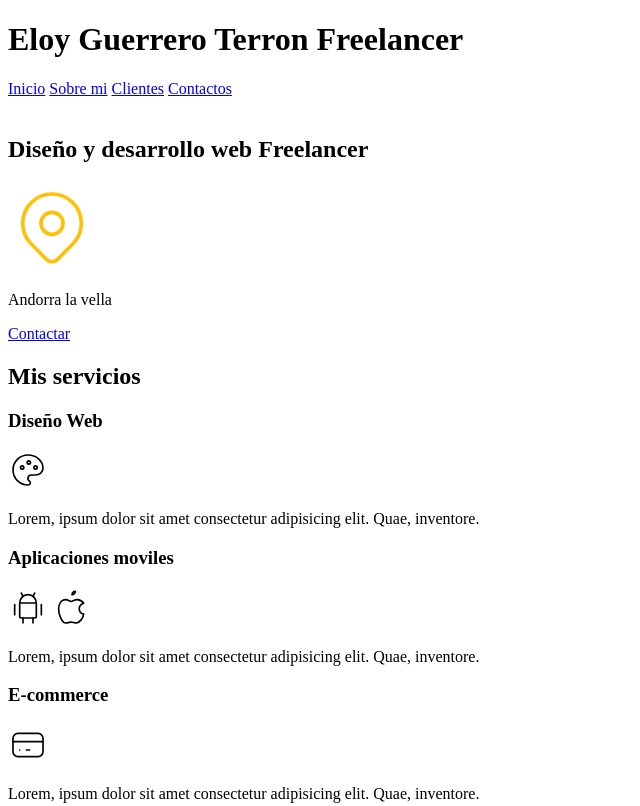
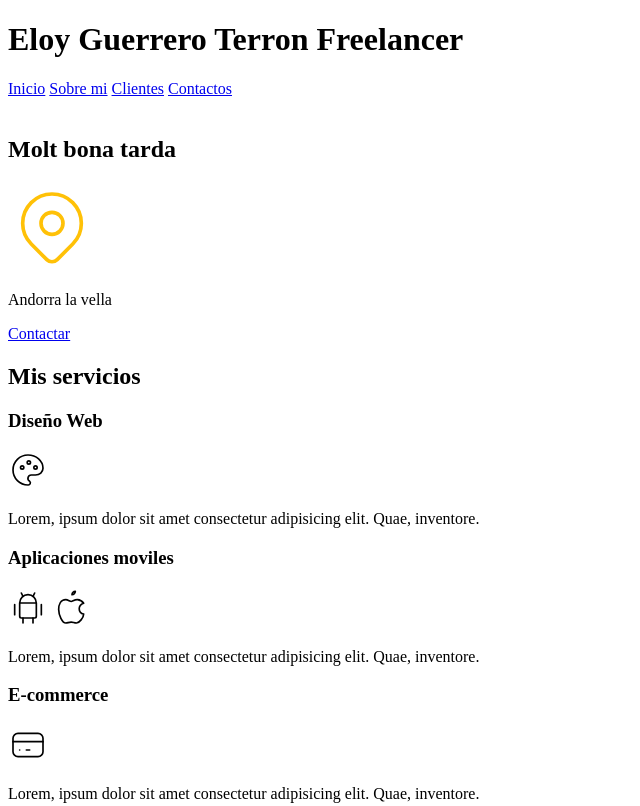
Before and after one commit to bantch222-png/ProjecteTSDP1, a plain HTML site: page index.html in a window 1280 px wide. Shown: the top 806 px of the page, without its empty margins (0-640 px from the left). Drawn offline with Linux system fonts and the light colour scheme.

Commit message:
Cambiar el titol a: Molt bona tarda

```diff
--- a/index.html
+++ b/index.html
@@ -20,7 +20,7 @@
     <img src="img/hero.jpg" alt="">
 
     <section>
-        <h2>Diseño y desarrollo web Freelancer</h2>
+        <h2>Molt bona tarda</h2>
         <svg
             xmlns="http://www.w3.org/2000/svg"
             width="88"
```
